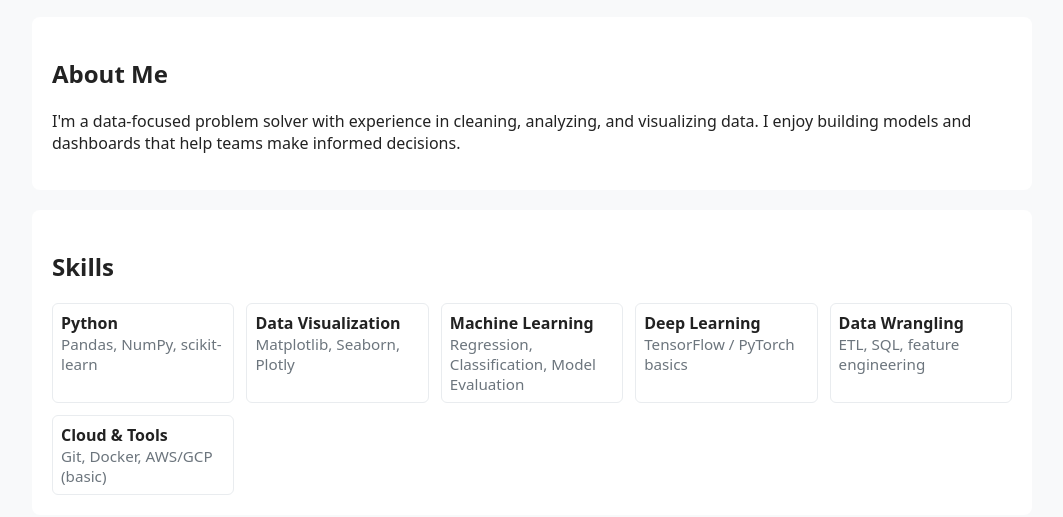
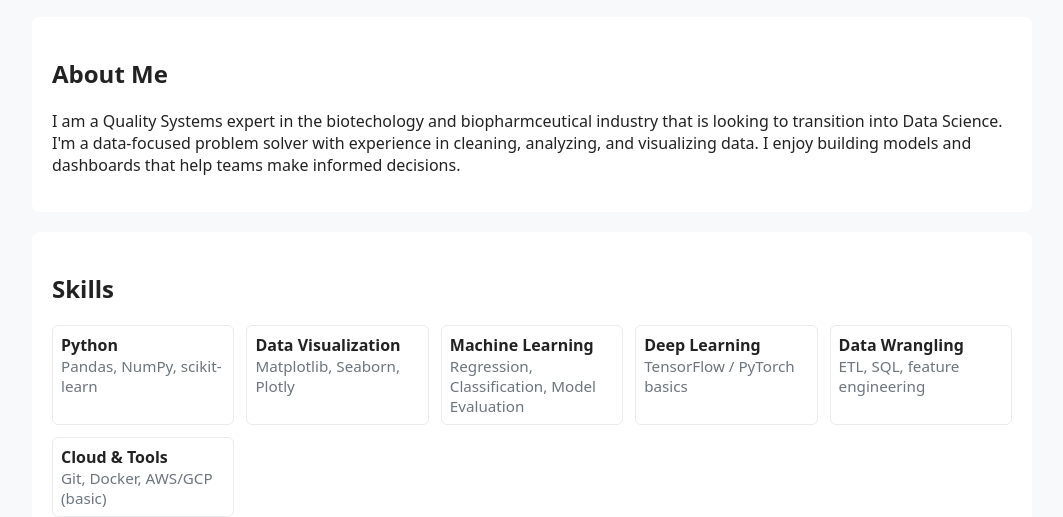
Before and after one commit to andyphamnguyen712/my-portfolio, a plain HTML site: page index.html in a window 1280 px wide. Shown: the part 306-823 px from the top of the page, without its empty margins (108-1171 px from the left). Drawn offline with Linux system fonts and the light colour scheme.

Commit message:
Updated About Me: Draft

```diff
--- a/index.html
+++ b/index.html
@@ -48,6 +48,7 @@
       <section id="about">
         <h2>About Me</h2>
         <p>
+          I am a Quality Systems expert in the biotechology and biopharmceutical industry that is looking to transition into Data Science.
           I'm a data-focused problem solver with experience in cleaning, analyzing, and visualizing data. I enjoy building models and dashboards that help teams make informed decisions.
         </p>
       </section>
```
